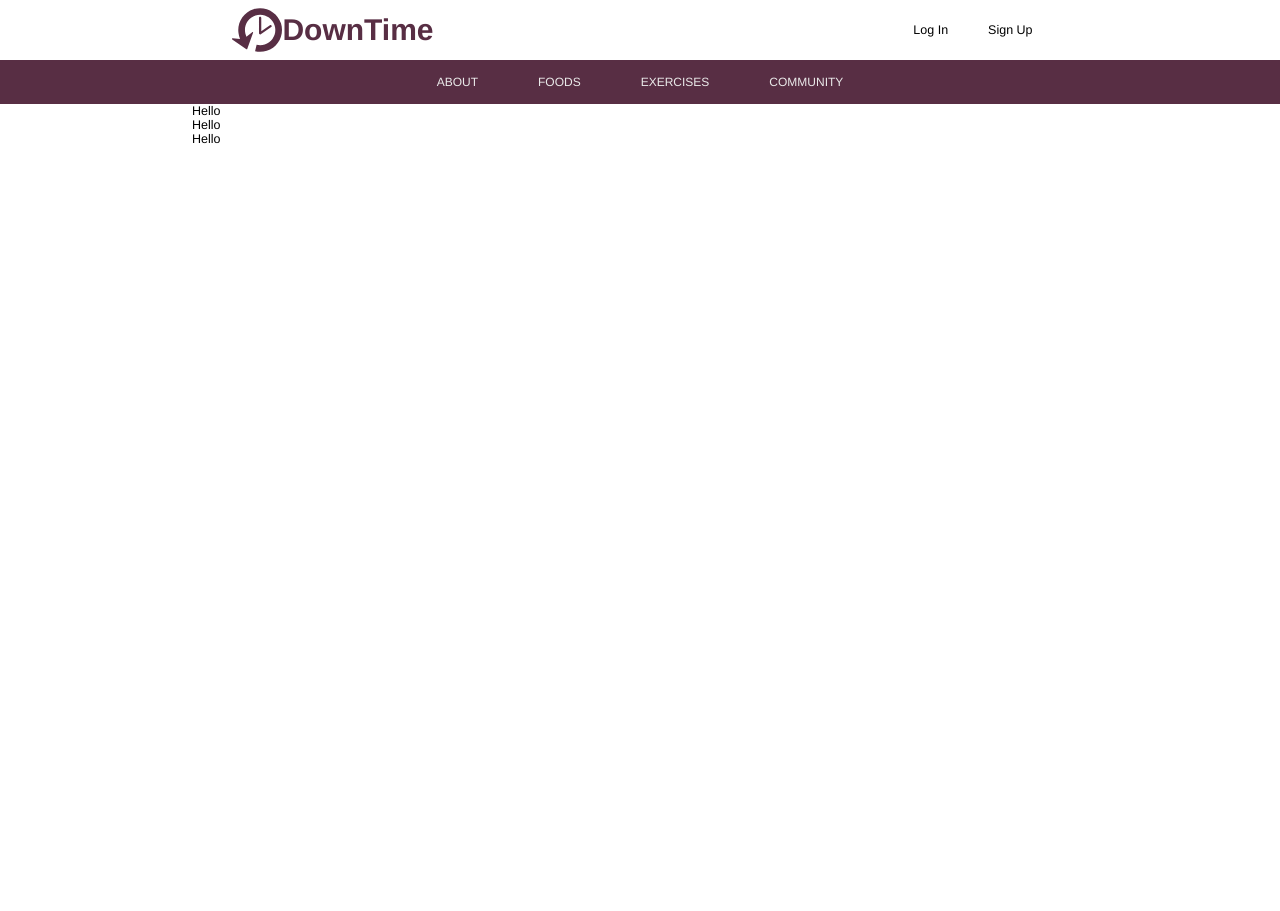
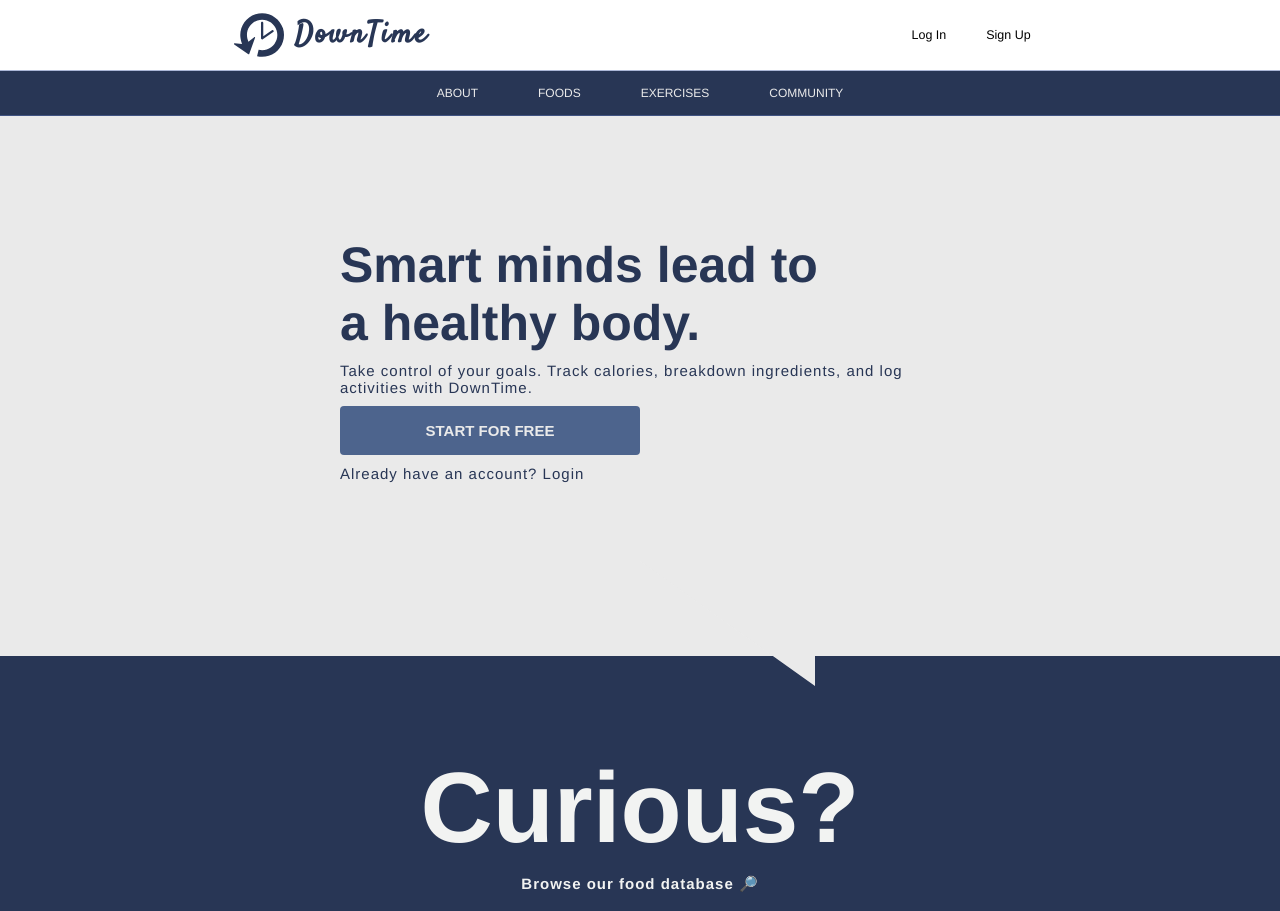
Before and after one commit to Bromein/DownTime, a React (Create React App) app in the folder client/: page / in a window 1280 px wide. Shown: the top 911 px of the page. Before the commit the page ends 800 px from the top, so only its background shows below. Built offline with nearby package versions, Linux system fonts and the light colour scheme.

Commit message:
added base styles

```diff
--- a/client/src/App.scss
+++ b/client/src/App.scss
@@ -15,6 +15,7 @@ body {
   min-height: 100vh;
   min-width: 100vw;
   font-family: "Helvetica", sans-serif;
+  background-color: #eaeaea;
 }
 
 .wrapper {
@@ -22,7 +23,7 @@ body {
   min-width: 100%;
   min-height: 100%;
   display: grid;
-  grid-template-columns: 15vw repeat(2, 1fr) 15vw;
+  grid-template-columns: 15vw repeat(2, minmax(20rem, 1fr)) 15vw;
   grid-template-rows: repeat(auto-fit, minmax(1rem, auto));
   a {
     text-decoration: none;
--- /dev/null
+++ b/client/src/components/Button.jsx
@@ -0,0 +1,15 @@
+import React from "react";
+
+import "./Button.scss";
+
+const Button = ({ text }) => {
+  return (
+    <div className="btn-container">
+      <button className="btn--start">
+        <span>{text}</span>
+      </button>
+    </div>
+  );
+};
+
+export default Button;
--- /dev/null
+++ b/client/src/components/Button.scss
@@ -0,0 +1,24 @@
+.btn-container {
+  max-width: 30rem;
+
+  .btn--start {
+    display: flex;
+    justify-content: center;
+    width: 100%;
+    border-radius: 0.4rem;
+    outline: none;
+    border: 0;
+    cursor: pointer;
+    padding: 1.6rem 3.2rem;
+    background-color: #4d648d;
+    font-size: 1.5rem;
+    font-weight: 600;
+    color: #eaeaea;
+    transition: all 0.2s ease;
+
+    &:hover {
+      background-color: #d0e1f9;
+      color: black;
+    }
+  }
+}
--- a/client/src/components/Header.scss
+++ b/client/src/components/Header.scss
@@ -1,8 +1,11 @@
+@import url("https://fonts.googleapis.com/css?family=Satisfy&display=swap");
+
 .header {
   grid-column: 1 / -1;
   display: flex;
   justify-content: space-around;
   background-color: #fff;
+  border-bottom: 1px solid rgba(89, 112, 175, 0.5);
 
   &__items {
     display: flex;
@@ -17,18 +20,21 @@
 }
 
 .logo {
-  padding: 0.5rem;
+  padding: 1rem 0.5rem;
   display: flex;
   align-items: center;
 
   &__icon {
     width: 5rem;
     height: 5rem;
-    fill: #582e44;
+    fill: #283655;
+    margin-right: 1rem;
   }
   &__text {
     font-size: 3rem;
-    color: #582e44;
+    color: #283655;
     font-weight: 600;
+    letter-spacing: 0.2rem;
+    font-family: "Satisfy", cursive;
   }
 }
--- a/client/src/components/LandingPage.jsx
+++ b/client/src/components/LandingPage.jsx
@@ -1,13 +1,30 @@
 import React from "react";
+
+import Button from "./Button";
+import Searchbar from "./Searchbar";
 
 import "./LandingPage.scss";
 
 const LandingPage = () => {
   return (
     <div className="landing-page">
-      <div className="section1">Hello</div>
-      <div className="section1">Hello</div>
-      <div className="section1">Hello</div>
+      <div className="section1">
+        <div className="section__item">
+          <h1 className="section1__info">
+            Smart minds lead to a healthy body.
+          </h1>
+          <p className="section1__info">
+            Take control of your goals. Track calories, breakdown ingredients,
+            and log activities with DownTime.
+          </p>
+          <Button text="START FOR FREE" />
+          <p className="section1__info">Already have an account? Login</p>
+        </div>
+      </div>
+
+      <div className="section2">
+        <Searchbar title="Curious?" subtitle="Browse our food database 🔎" />
+      </div>
     </div>
   );
 };
--- a/client/src/components/LandingPage.scss
+++ b/client/src/components/LandingPage.scss
@@ -1,3 +1,57 @@
 .landing-page {
-  grid-column: 2 / 4;
+  grid-column: 1 / -1;
+  color: #283655;
+  display: flex;
+  flex-direction: column;
+  // grid-template-columns: 1px 20rem 20rem 1px;
+  margin: 2rem 0;
+  padding: 5rem 0;
+  // grid-template-columns: 15rem repeat(4, minmax(15rem, auto)) 15rem;
+
+  .section1 {
+    margin: 0 auto;
+    min-height: 500px;
+    padding: 5rem;
+
+    clip-path: polygon(
+      0% 0%,
+      100% 0%,
+      100% 75%,
+      75% 75%,
+      75% 100%,
+      50% 75%,
+      0% 75%
+    );
+    background-color: #eaeaea;
+
+    &::before {
+      content: "";
+    }
+
+    &__info {
+    }
+    h1 {
+      color: #283655;
+      font-size: 5rem;
+      max-width: 50rem;
+    }
+
+    p {
+      padding: 1rem 0;
+      max-width: 60rem;
+      font-size: 1.5rem;
+      letter-spacing: 0.1rem;
+    }
+  }
+
+  .section2 {
+    background-color: #283655;
+    color: #f2f3f2;
+    min-height: 400px;
+    margin-top: -3rem;
+    padding: 5rem;
+    display: flex;
+    justify-content: center;
+    align-items: center;
+  }
 }
--- a/client/src/components/Navbar.scss
+++ b/client/src/components/Navbar.scss
@@ -1,9 +1,10 @@
 .navbar {
   font-size: 1.2rem;
-  background-color: #582e44;
+  background-color: #283655;
   color: #eaeaea;
   grid-column: 1 / -1;
   padding: 1rem;
+  border-bottom: 1px solid rgba(89, 112, 175, 0.5);
 
   &__items {
     display: flex;
--- /dev/null
+++ b/client/src/components/Searchbar.jsx
@@ -0,0 +1,26 @@
+import React from "react";
+import { ReactComponent as SearchIcon } from "../assets/search.svg";
+
+import "./Searchbar.scss";
+
+const Searchbar = ({ title, subtitle }) => {
+  return (
+    <div className="searchbar-wrapper">
+      <h1>{title}</h1>
+      <h2>{subtitle}</h2>
+      <form action="/" className="input-wrap">
+        <input
+          placeholder="Get the nutritional info for any food"
+          className="searchbar__input"
+          type="search"
+          name=""
+        />
+        <button className="btn" type="submit">
+          <SearchIcon className="searchbar__icon" />
+        </button>
+      </form>
+    </div>
+  );
+};
+
+export default Searchbar;
--- /dev/null
+++ b/client/src/components/Searchbar.scss
@@ -0,0 +1,60 @@
+.searchbar-wrapper {
+  display: flex;
+
+  flex-direction: column;
+  justify-content: center;
+  align-items: center;
+
+  .input-wrap {
+    display: flex;
+    align-items: center;
+    justify-content: center;
+    padding: 1rem;
+    width: 100%;
+  }
+
+  h1 {
+    font-size: 10rem;
+    max-width: 50rem;
+  }
+
+  h2 {
+    padding: 1rem 0;
+    max-width: 60rem;
+    font-size: 1.5rem;
+    letter-spacing: 0.1rem;
+  }
+
+  .searchbar {
+    &__icon {
+      fill: #283655;
+      height: 2rem;
+      width: 2rem;
+    }
+
+    &__input {
+      background-color: #f2f3f2;
+      width: 90%;
+      padding: 0.5rem 2rem;
+      min-height: 4rem;
+      font-size: 2rem;
+      border: none;
+      border-radius: 1.5rem;
+      transition: all 0.2s ease;
+      margin-right: -3.25rem;
+
+      &:focus {
+        outline: none;
+        width: 100%;
+      }
+      &::placeholder {
+        color: rgba(0, 0, 0, 0.2);
+      }
+    }
+  }
+
+  .btn {
+    border: 0;
+    background-color: transparent;
+  }
+}
```
Also changed, not shown: client/src/assets/search.svg (added), 1 other file (tests, documents, lock files or other folders).
